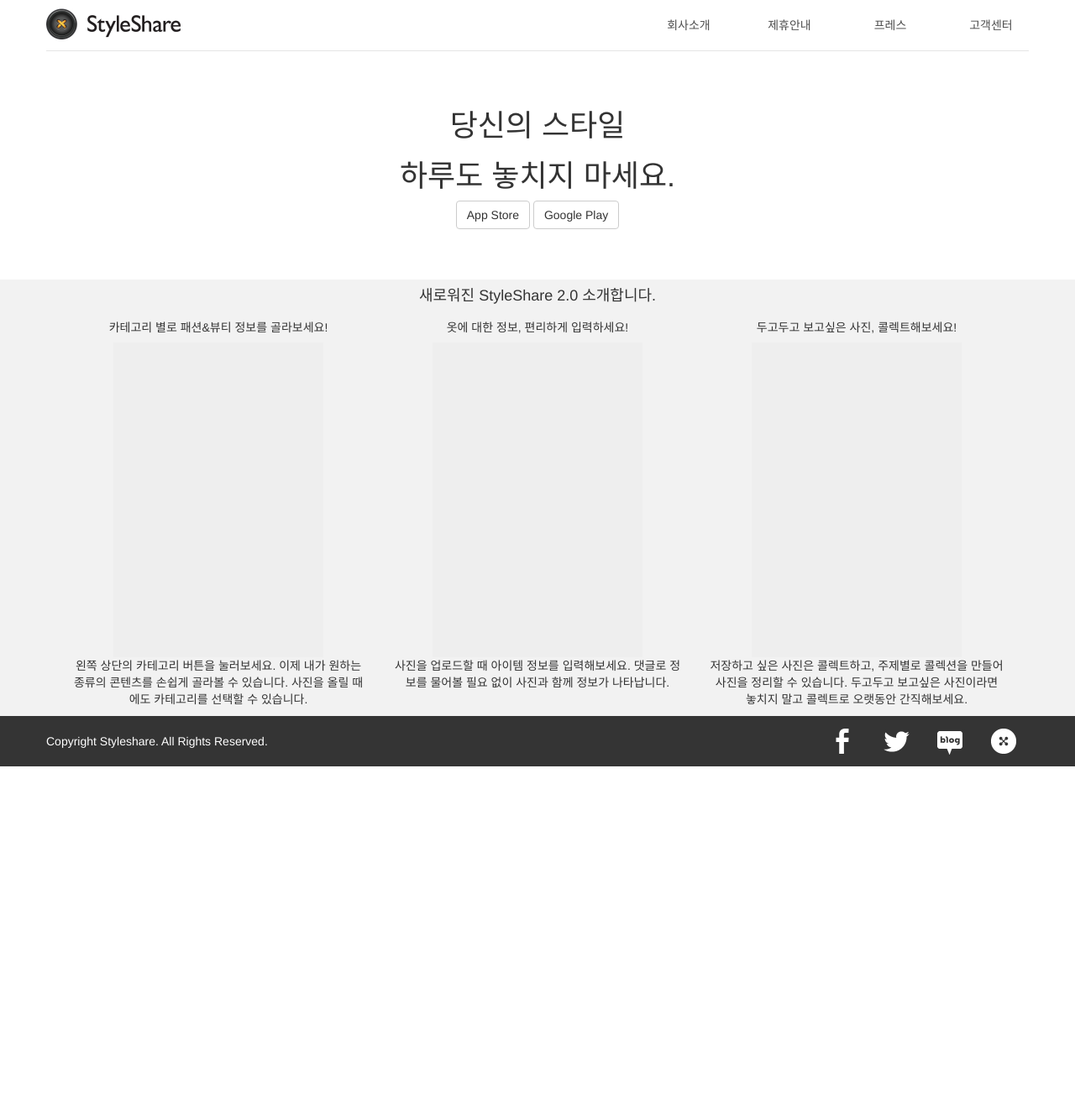
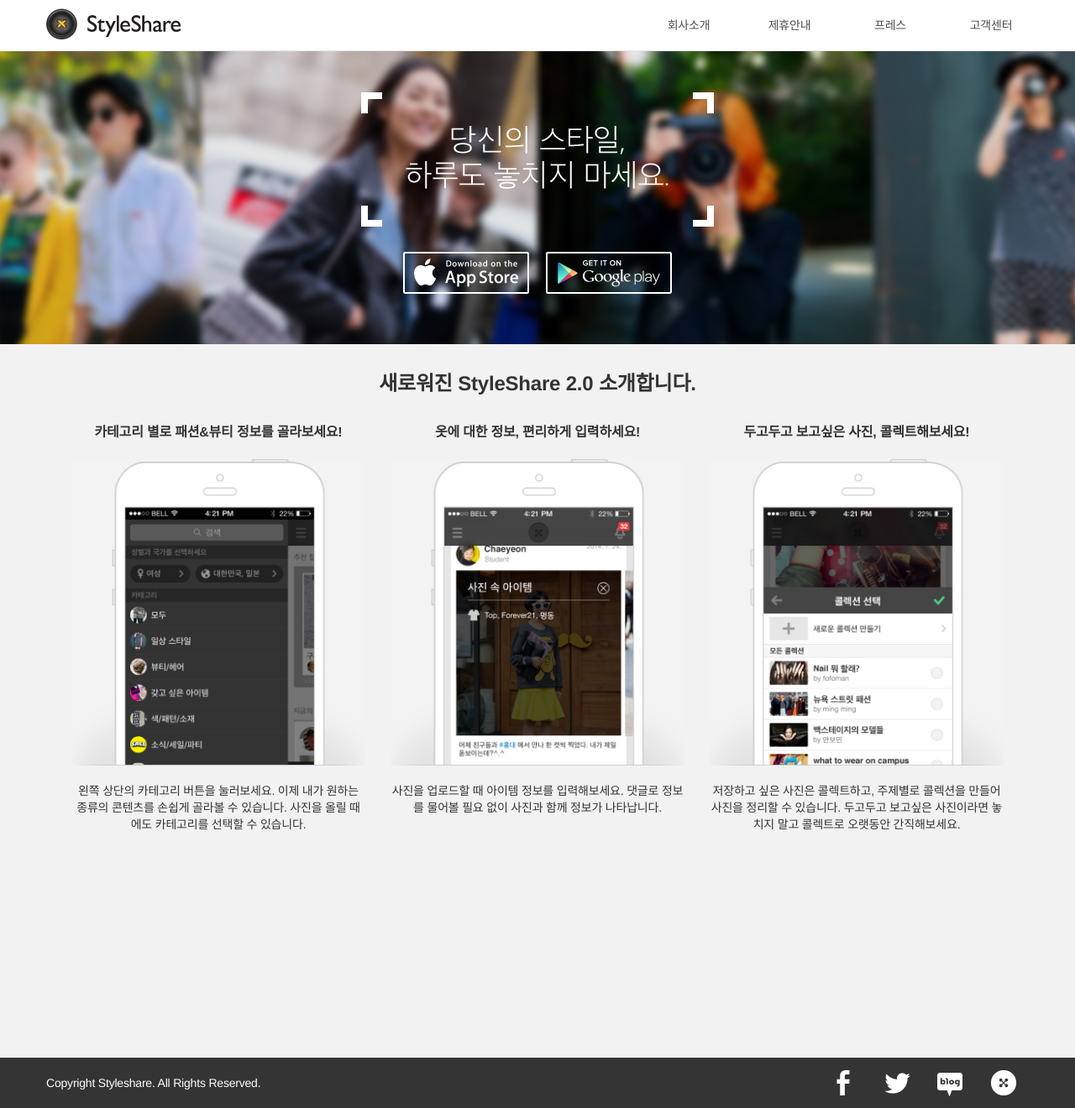
Before and after one commit to geonu/styleshare.github.io, a Jekyll site: the page built from index.html, in a window 1280 px wide and 1320 px high. Shown: the whole window at 84% size. Built offline with Jekyll 4.4.1, drawn with Linux system fonts in a browser that asks for light colours; nearby versions of some CDN libraries; Markdown is read by kramdown in place of the engine named in the settings.

Commit message:
Upgrade about.stylesha.re index page

```diff
--- a/index.html
+++ b/index.html
@@ -1,42 +1,61 @@
 ---
 layout: main
 ---
-<div class="header">
+<div class="header ss-blur-background">
   <div  class="containder clearfix">
-    <div class="col-md-4 align-center no-float text-center">
-      <div class="col-md-12">
-        <h1>당신의 스타일</h1>
-        <h1>하루도 놓치지 마세요.</h1>
+    <div class="ss-copyright col-md-6 align-center text-center">
+      <div class="row">
+        <img src="/img/copyright_desktop.png" class="hidden-xs"/>
+        <img src="/img/copyright_mobile.png" class="ss-copyright-mobile visible-xs align-center"/>
       </div>
-      <div class="clearfix">
-        <a class="btn btn-default" href="#">App Store</a>
-        <a class="btn btn-default" href="#">Google Play</a>
+      <div class="ss-market-link-white clearfix">
+        <a href="http://bit.ly/Sk5eEe" class="pull-left margin-right4">
+          <img class="ss-market-icon-white" src="/img/btnDownload_appstore(white).png" />
+        </a>
+        <a href="http://bit.ly/nvblogss" class="pull-right">
+          <img class="ss-market-icon-white" src="/img/btnDownload_googlePlay(white).png" />
+        </a>
       </div>
     </div>
   </div>
 </div>
 
-<div class="body-bg-color">
+<div class="body-bg-color padding-top6 padding-bottom8">
   <div class="container">
-    <h4 class="text-center">새로워진 StyleShare 2.0 소개합니다.</h4>
+    <div class="ss-font-lg ss-font-bold ss-word-wrap text-center">
+      <span>새로워진 StyleShare 2.0</span>
+      <span>소개합니다.</span>
+    </div>
 
-    <div class="clearfix">
-      <div class="col-md-4 text-center">
-        <h5>카테고리 별로 패션&뷰티 정보를 골라보세요!</h5>
-        <div class="app-image align-center" style="width: 250px; height: 375px; background-color: #EEE;"></div>
-        <p>왼쪽 상단의 카테고리 버튼을 눌러보세요. 이제 내가 원하는 종류의 콘텐츠를 손쉽게 골라볼 수 있습니다.
+    <div class="clearfix margin-top1">
+      <div class="col-md-4 text-center margin-top5 padding-bottom4">
+        <div class="ss-font-sm ss-word-wrap ss-font-bold text-center">
+          <span>카테고리 별로 </span>
+          <span>패션&뷰티 정보를 골라보세요!</span>
+        </div>
+        <img class="app-image margin-top4"
+             src="/img/main1.jpg" />
+        <p class="margin-top4">왼쪽 상단의 카테고리 버튼을 눌러보세요. 이제 내가 원하는 종류의 콘텐츠를 손쉽게 골라볼 수 있습니다.
         사진을 올릴 때에도 카테고리를 선택할 수 있습니다.</p>
       </div>
-      <div class="col-md-4 text-center">
-        <h5>옷에 대한 정보, 편리하게 입력하세요!</h5>
-        <div class="app-image align-center" style="width: 250px; height: 375px; background-color: #EEE;"></div>
-        <p>사진을 업로드할 때 아이템 정보를 입력해보세요. 댓글로 정보를 물어볼
+      <div class="col-md-4 text-center margin-top5 padding-bottom4">
+        <div class="ss-font-sm ss-word-wrap ss-font-bold text-center">
+          <span>옷에 대한 정보, </span>
+          <span>편리하게 입력하세요!</span>
+        </div>
+        <img class="app-image margin-top4"
+             src="/img/main2.jpg" />
+        <p class="margin-top4">사진을 업로드할 때 아이템 정보를 입력해보세요. 댓글로 정보를 물어볼
         필요 없이 사진과 함께 정보가 나타납니다.</p>
       </div>
-      <div class="col-md-4 text-center">
-        <h5>두고두고 보고싶은 사진, 콜렉트해보세요!</h5>
-        <div class="app-image align-center" style="width: 250px; height: 375px; background-color: #EEE;"></div>
-        <p>저장하고 싶은 사진은 콜렉트하고, 주제별로 콜렉션을 만들어 사진을
+      <div class="col-md-4 text-center margin-top5 padding-bottom4">
+        <div class="ss-font-sm ss-word-wrap ss-font-bold text-center">
+          <span>두고두고 보고싶은 사진, </span>
+          <span>콜렉트해보세요!</span>
+        </div>
+        <img class="app-image margin-top4"
+             src="/img/main3.jpg" />
+        <p class="margin-top4">저장하고 싶은 사진은 콜렉트하고, 주제별로 콜렉션을 만들어 사진을
         정리할 수 있습니다. 두고두고 보고싶은 사진이라면 놓치지 말고
         콜렉트로 오랫동안 간직해보세요.</p>
       </div>
--- a/less/styles.less
+++ b/less/styles.less
@@ -10,9 +10,20 @@
   padding-top: 50px;
   font-family: "Helvetica Neue",Helvetica,Arial,sans-serif;
   font-size: 14px;
+  color: #333;
   line-height: 1.428571429;
-  color: #333;
+  letter-spacing: -0.2px;
 }
+
+a:link {
+  text-decoration: none;
+  color: #047acc;
+}
+a:hover {
+  text-decoration: underline;
+  color: #047acc;
+}
+
 
 .ss-retina-img { width: 50%; }
 
@@ -234,6 +245,31 @@
   padding: 20px 0;
 }
 
+.app-image {
+  max-width: 360px;
+  max-height: 375px;
+  width: 100%;
+}
+
+.ss-index-header {
+  font-size: 24px;
+}
+
+.ss-word-wrap {
+  span { white-space: nowrap; }
+}
+
+.ss-font-xl { font-size: 30px; }
+.ss-font-lg { font-size: 24px; }
+.ss-font-md { font-size: 18px; }
+.ss-font-sm { font-size: 16px; }
+
+.ss-font-bold { font-weight: bold; }
+
+.ss-font-black { color: black; }
+.ss-font-white { color: white; }
+.ss-font-gray { color: #999999; }
+
 .loopingClass (@index) when (@index > 0) {
   @tmp: @index * 5px;
   @font: @index * 3px;
```
Also changed, not shown: img/btnDownload_appstore(white).png (added), img/btnDownload_googlePlay(white).png (added), img/copyright_desktop.png (added), img/copyright_mobile.png (added), img/imgAll.jpg (added), img/main1.jpg (added), img/main2.jpg (added), img/main3.jpg (added).
